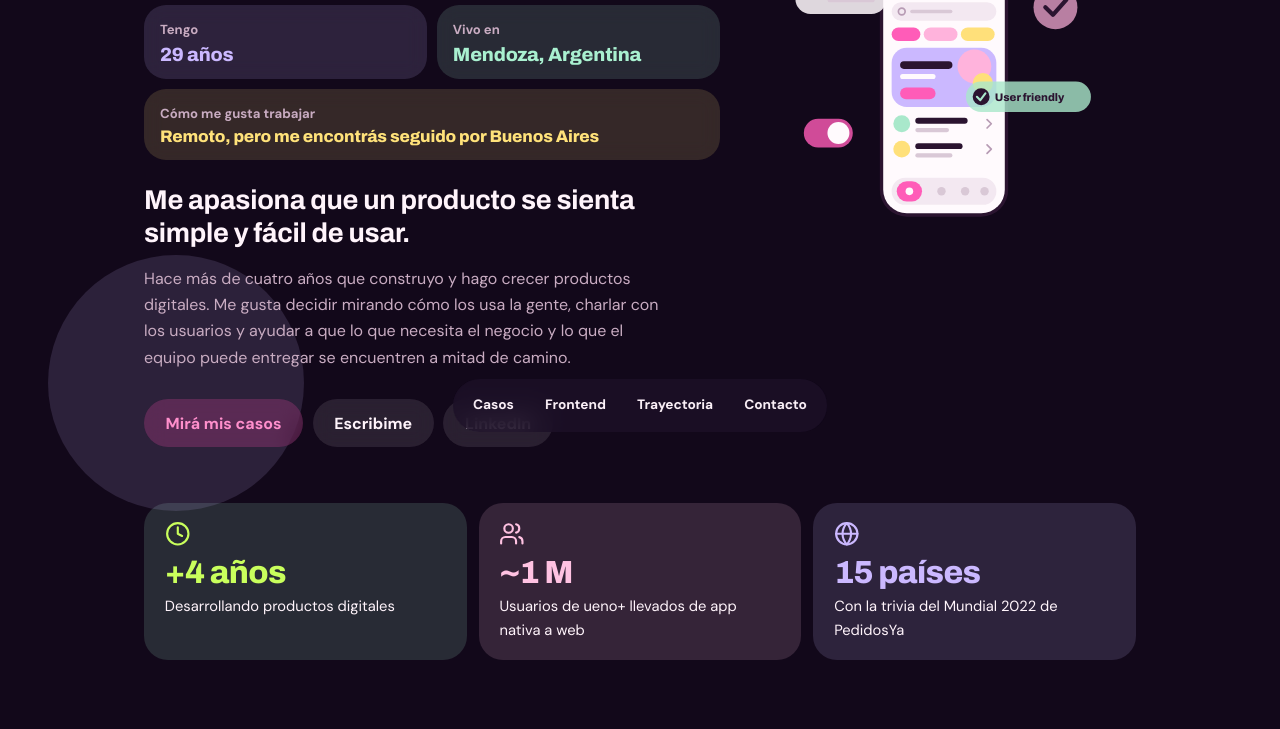
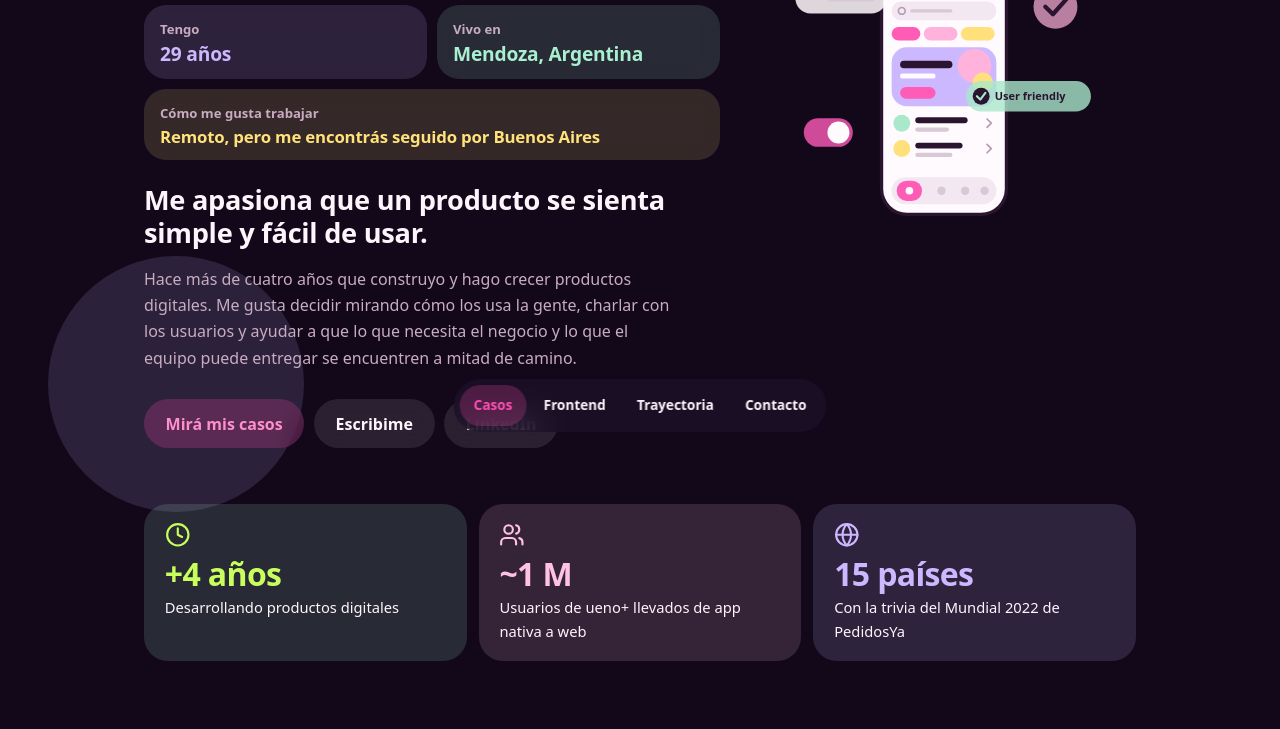
Before and after one commit to juanitalaborde/juanitalaborde.github.io, a plain HTML site: page index.html in a window 1280 px wide. Shown: the part 356-1085 px from the top of the page. Drawn offline with Linux system fonts and the light colour scheme.

Commit message:
Animaciones de scroll y endurecimiento de seguridad (CSP, mail ofuscado, anti-framing)
Co-Authored-By: Claude Sonnet 5.5 <noreply@anthropic.com>
Claude-Session: https://claude.ai/code/session_01B9NbWJx2qAvfq4FaSX99F3

```diff
--- a/index.html
+++ b/index.html
@@ -3,6 +3,8 @@
 <head>
 <meta charset="utf-8">
 <meta name="viewport" content="width=device-width,initial-scale=1,viewport-fit=cover">
+<meta http-equiv="Content-Security-Policy" content="default-src 'none'; script-src 'sha256-pagJ7U/SVV1ZQpFI2QsDM8dTtzfsG0wZBvkENHbdpzs='; style-src 'self' 'unsafe-inline' https://fonts.googleapis.com; font-src https://fonts.gstatic.com; img-src 'self' data:; media-src 'self'; connect-src 'none'; base-uri 'none'; form-action 'none'; object-src 'none'; frame-src 'none'">
+<meta name="referrer" content="strict-origin-when-cross-origin">
 <style>html,body{margin:0}img{max-width:100%}[hidden]{display:none!important}:root{color-scheme:dark}</style>
 <title>Juana Laborde · Product Manager</title>
 <meta name="claude:viewport-fit-sides" content="cover">
@@ -235,6 +237,19 @@ h1{text-transform:none;letter-spacing:-.025em}
 h2,.row-head h3{text-transform:none}
 h2{letter-spacing:-.025em;line-height:1}
 .bio small{text-transform:none;letter-spacing:0;font-size:.82rem}
+
+/* scroll animations (solo con JS y sin reduced-motion) */
+html.framed body{display:none}
+.js-anim .rv{opacity:0;transform:translateY(24px) scale(.985);transition:opacity .65s ease,transform .7s cubic-bezier(.2,.7,.2,1);transition-delay:calc(var(--d,0)*70ms);will-change:opacity,transform}
+.js-anim .rv.in{opacity:1;transform:none;will-change:auto}
+.js-anim .hero-art{animation:bob 6s ease-in-out infinite}
+@keyframes bob{50%{transform:translateY(-8px)}}
+.js-anim .hero::before{transform:translateY(calc(var(--sy,0)*-.1px))}
+.js-anim .hero::after{transform:translateY(calc(var(--sy,0)*.06px))}
+.tile b{font-variant-numeric:tabular-nums}
+.progress{position:fixed;z-index:30;left:0;right:0;top:0;height:3px;transform-origin:0 50%;transform:scaleX(0);background:linear-gradient(90deg,var(--pop),var(--lilac),var(--lime));pointer-events:none}
+.dock a{transition:background .2s,color .2s}
+.dock a.on{background:color-mix(in srgb,var(--pop) 22%,transparent);color:var(--pop)}
 </style>
 
 
@@ -262,7 +277,7 @@ h2{letter-spacing:-.025em;line-height:1}
     <div class="links">
       <a class="btn main" href="#casos">Mirá mis casos</a>
       <a class="btn" href="#contacto">Escribime</a>
-      <a class="btn" href="https://www.linkedin.com/in/juana-m-laborde/" target="_blank" rel="noopener">LinkedIn</a>
+      <a class="btn" href="https://www.linkedin.com/in/juana-m-laborde/" target="_blank" rel="noopener noreferrer">LinkedIn</a>
     </div>
   </div>
   <div><svg class="art hero-art" viewBox="0 0 360 340" role="img" aria-label="Ilustración de una app móvil con una notificación de saludo, un interruptor y un mensaje User friendly">
@@ -445,7 +460,7 @@ Todos los flujos incorporaron el desarrollo de roles de carga y aprobación, un
 <dt>Contexto</dt><dd>El portfolio de Brand Gamification reunía productos de juego en plataformas como Meta y Twitch, formatos web y AR, que funcionaban como punto de encuentro entre marcas y audiencias. Entre las iniciativas estuvieron las trivias para PedidosYa (Mundial 2022) y Naranja X (fútbol argentino 2024). La del Mundial fue una pieza central en la estrategia mundialista del cliente.</dd>
 <dt>Objetivo y métrica</dt><dd>PedidosYa quería incorporar a su plataforma una trivia con respuestas correctas en un tiempo determinado y un podio de 10 ganadores. La dinámica ofrecía 10 preguntas por día, en una ronda diaria (7 por semana), durante 30 días: 30 rondas y 300 preguntas en total.</dd>
 <dt>Proceso</dt><dd>La experiencia se construyó de punta a punta en la aplicación del cliente: la interfaz replicó la estética y el lenguaje de la marca, se redactó todo el contenido de preguntas y respuestas y se dio soporte 24/7 a los stakeholders mientras estuvo activa.</dd>
-<dt>Resultado</dt><dd>Tras 4 meses de desarrollo, la trivia estuvo activa durante 30 días en los 15 países de Latinoamérica donde opera la marca (entre ellos Bolivia, Chile y Uruguay) y superó el millón de usuarios, con Argentina a la cabeza en uso. <a href="https://www.latinspots.com/noticia/pedidosya-entra-al-mundo-del-gaming-con-un-desafo-mundialista-dentro-de-la-plataforma/88654" target="_blank" rel="noopener">Ver la nota en LatinSpots</a>.</dd>
+<dt>Resultado</dt><dd>Tras 4 meses de desarrollo, la trivia estuvo activa durante 30 días en los 15 países de Latinoamérica donde opera la marca (entre ellos Bolivia, Chile y Uruguay) y superó el millón de usuarios, con Argentina a la cabeza en uso. <a href="https://www.latinspots.com/noticia/pedidosya-entra-al-mundo-del-gaming-con-un-desafo-mundialista-dentro-de-la-plataforma/88654" target="_blank" rel="noopener noreferrer">Ver la nota en LatinSpots</a>.</dd>
 </dl></details>
 </article>
 <article class="case c5">
@@ -513,28 +528,80 @@ Todos los flujos incorporaron el desarrollo de roles de carga y aprobación, un
 
   <section id="contacto" class="cta">
     <h2>¿Trabajamos juntos?</h2>
-    <p>Me encantaría charlar. Escribime a <span id="mail-text">juanimlaborde@gmail.com</span> o encontrame en <a href="https://www.linkedin.com/in/juana-m-laborde/" target="_blank" rel="noopener">LinkedIn</a>.</p>
+    <p>Me encantaría charlar. Escribime a <span id="mail-text">juanimlaborde [arroba] gmail.com</span> o encontrame en <a href="https://www.linkedin.com/in/juana-m-laborde/" target="_blank" rel="noopener noreferrer">LinkedIn</a>.</p>
     <div class="row"><button class="copy" id="copy-mail" type="button"><svg class="ic" viewBox="0 0 24 24" aria-hidden="true"><rect width="20" height="16" x="2" y="4" rx="2"/><path d="m22 7-8.97 5.7a1.94 1.94 0 0 1-2.06 0L2 7"/></svg><span>Copiar mail</span></button></div>
   </section>
 </main>
 
 <script>
 (function(){
+  var d=document.documentElement;
+  try{if(window.top!==window.self){d.className+=' framed';}}catch(e){d.className+=' framed';}
+  var mail=['juanimlaborde','gmail.com'].join('@');
+  var mt=document.getElementById('mail-text');
+  if(mt){mt.textContent=mail;}
   var btn=document.getElementById('copy-mail');
   if(btn){
-    var mail='juanimlaborde@gmail.com';
+    var label=btn.querySelector('span')||btn;
     var select=function(){
-      try{var r=document.createRange();r.selectNode(document.getElementById('mail-text'));var s=window.getSelection();s.removeAllRanges();s.addRange(r);btn.textContent='Seleccionado';}catch(e){}
+      try{var r=document.createRange();r.selectNode(mt);var s=window.getSelection();s.removeAllRanges();s.addRange(r);label.textContent='Seleccionado';}catch(e){}
     };
     btn.addEventListener('click',function(){
-      try{navigator.clipboard.writeText(mail).then(function(){btn.textContent='Copiado';},select);}catch(e){select();}
+      try{navigator.clipboard.writeText(mail).then(function(){label.textContent='Copiado';},select);}catch(e){select();}
     });
   }
+  var rm=window.matchMedia&&window.matchMedia('(prefers-reduced-motion: reduce)').matches;
   var v=document.getElementById('map-video');
-  if(v&&window.matchMedia&&window.matchMedia('(prefers-reduced-motion: reduce)').matches){
-    try{v.pause();}catch(e){}
-    v.controls=true;
-  }
+  if(v&&rm){try{v.pause();}catch(e){}v.controls=true;}
+  if(rm||!('IntersectionObserver' in window)){return;}
+
+  d.className+=' js-anim';
+  var targets=document.querySelectorAll('.hero > div > *,.bio li,.tiles .tile,section > h2,section > .intro,.case,.fe-card,figure,.list li,.chips li,.card,.cta');
+  var seen=new Map();
+  Array.prototype.forEach.call(targets,function(el){
+    var p=el.parentNode,n=seen.get(p)||0;seen.set(p,n+1);
+    el.classList.add('rv');
+    el.style.setProperty('--d',Math.min(n,6));
+  });
+  var counted=function(el){
+    var b=el.matches&&el.matches('.tile')?el.querySelector('b'):null;
+    if(!b){return;}
+    var m=/^([~+]?)(\d+)(.*)$/.exec(b.textContent.trim());
+    if(!m){return;}
+    var end=parseInt(m[2],10),t0=null;
+    var step=function(t){
+      if(t0===null){t0=t;}
+      var k=Math.min((t-t0)/900,1),e=1-Math.pow(1-k,3);
+      b.textContent=m[1]+Math.round(end*e)+m[3];
+      if(k<1){requestAnimationFrame(step);}
+    };
+    requestAnimationFrame(step);
+  };
+  var io=new IntersectionObserver(function(es){
+    es.forEach(function(e){
+      if(e.isIntersecting){e.target.classList.add('in');counted(e.target);io.unobserve(e.target);}
+    });
+  },{threshold:.12,rootMargin:'0px 0px -6% 0px'});
+  Array.prototype.forEach.call(targets,function(el){io.observe(el);});
+
+  var bar=document.createElement('div');
+  bar.className='progress';bar.setAttribute('aria-hidden','true');
+  document.body.appendChild(bar);
+  var links=document.querySelectorAll('.dock a[href^="#"]');
+  var secs=Array.prototype.map.call(links,function(a){return document.querySelector(a.getAttribute('href'));});
+  var tick=false;
+  var update=function(){
+    tick=false;
+    var y=window.pageYOffset||d.scrollTop,h=d.scrollHeight-window.innerHeight;
+    d.style.setProperty('--sy',y);
+    bar.style.transform='scaleX('+(h>0?Math.min(y/h,1):0)+')';
+    var cur=-1;
+    secs.forEach(function(s,i){if(s&&s.getBoundingClientRect().top<window.innerHeight*.4){cur=i;}});
+    Array.prototype.forEach.call(links,function(a,i){a.classList.toggle('on',i===cur);});
+  };
+  window.addEventListener('scroll',function(){if(!tick){tick=true;requestAnimationFrame(update);}},{passive:true});
+  window.addEventListener('resize',update);
+  update();
 })();
 </script>
 
```
